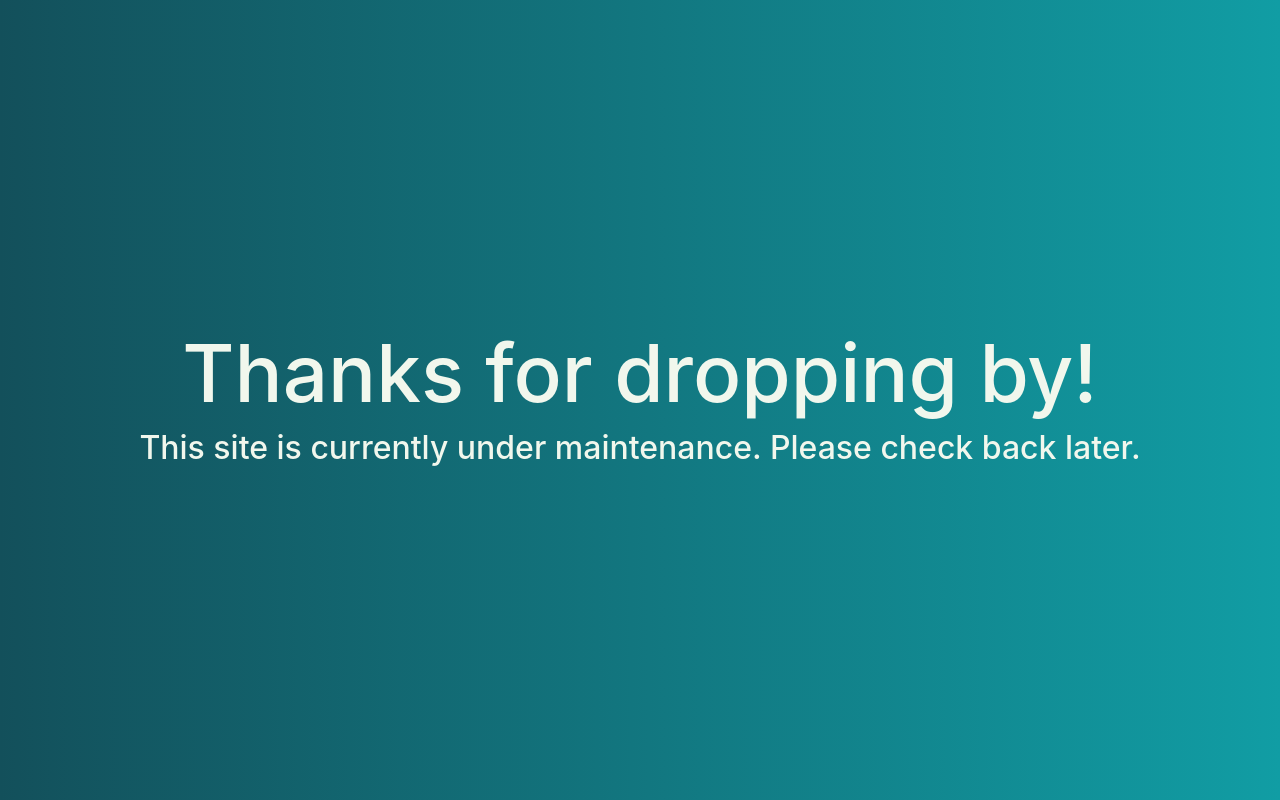
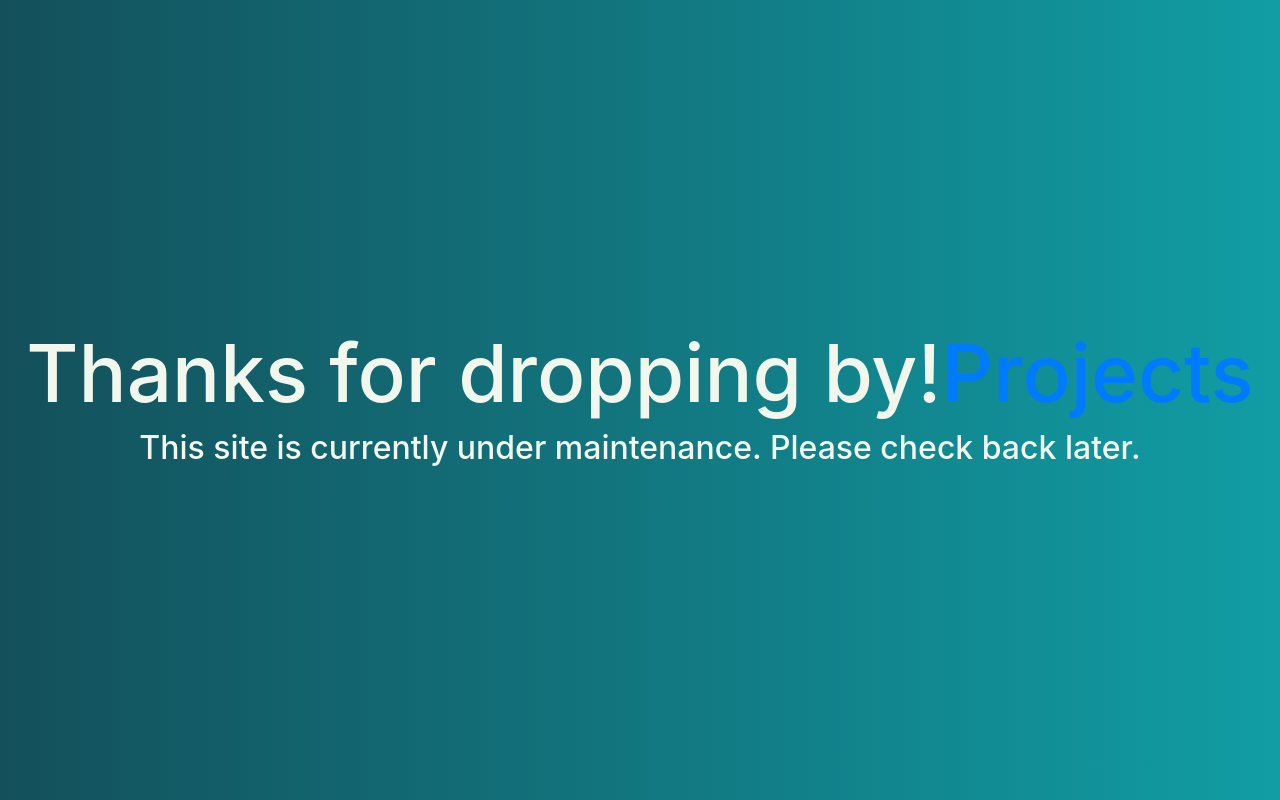
Before and after one commit to acheng742/acheng742.github.io, a plain HTML site: page index.html in a window 1280 px wide. Drawn offline with nearby package versions, Linux system fonts and the light colour scheme.

Commit message:
Add test folder

```diff
--- a/index.html
+++ b/index.html
@@ -6,7 +6,7 @@
 		<meta name="viewport" content="width=device-width, initial-scale=1, shrink-to-fit=no">
 	  <meta name="description" content=" ">
 	  <meta name="author" content="Amanda Cheng">
-		<title>Portfolio | Amanda Cheng</title>
+		<title>Amanda Cheng</title>
 
 	  <link rel="stylesheet" href="https://stackpath.bootstrapcdn.com/bootstrap/4.3.1/css/bootstrap.min.css" integrity="sha384-ggOyR0iXCbMQv3Xipma34MD+dH/1fQ784/j6cY/iJTQUOhcWr7x9JvoRxT2MZw1T" crossorigin="anonymous">
 		<link href="index.css" rel="stylesheet">
@@ -15,8 +15,8 @@
 
 	<body>
 		<div class="wrapper">
-			<div class="align-items-center justify-content-center">
-				<h1 class="text-center">Thanks for dropping by!</h1>
+			<div class="text-center align-items-center justify-content-center">
+				<h1>Thanks for dropping by!<a href="projects/project/">Projects</a></h1>
 				<h2>This site is currently under maintenance. Please check back later.</h2>
 			</div>
 		</div>
```
Also changed, not shown: projects/project/index.html (added, +1 -0 lines), 1 other file.
